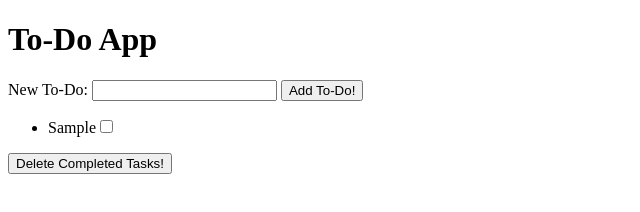
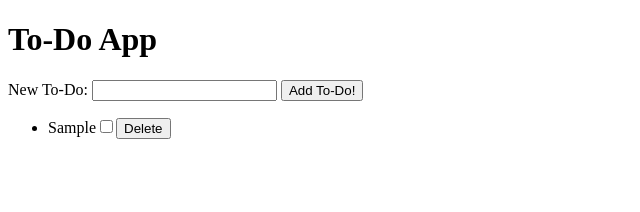
Before and after one commit to limembo/to-do-app, a plain HTML site: page index.html in a window 1280 px wide. Both pictures are taken after typing "Sample" into the empty fields and a click on the button "Add To-Do!". Shown: the whole page, without its empty margins (0-640 px from the left). Drawn offline with Linux system fonts and the light colour scheme.

Commit message:
Updating files

```diff
--- a/app.js
+++ b/app.js
@@ -11,21 +11,23 @@ function onReady(){
       newLi.textContent = title;
       newLi.appendChild(checkbox);
       toDoList.appendChild(newLi);
-
+      var deleteButton = document.createElement('button');
+      deleteButton.textContent = "Delete";
+      deleteButton.onclick = deleteTask;
+      newLi.appendChild(deleteButton);
       newToDoText.value = '';
     });
 }
 
-function rem() {
-    var list = document.getElementById('toDoList'),
-        items = Array.prototype.slice.call(list.childNodes),
-        item;
-    while (item = items.pop()) {
-        if (item.firstChild && item.firstChild.checked) {
-            list.removeChild(item);
-        }
-    }
+  //Delete an existing task
+var deleteTask = function() {
+  var newLi = this.parentNode;
+  var toDoList = newLi.parentNode;
+
+  //Remove the parent list item from the ul
+  toDoList.removeChild(newLi);
 }
+
 
 window.onload = function(){
     onReady();
--- a/index.html
+++ b/index.html
@@ -12,7 +12,6 @@
             <button type="submit">Add To-Do!</button>
         </form>
         <ul id="toDoList"></ul>
-          <button onclick="rem()">Delete Completed Tasks!</button>
         <script src="app.js"></script>
     </body>
 </html>
```
